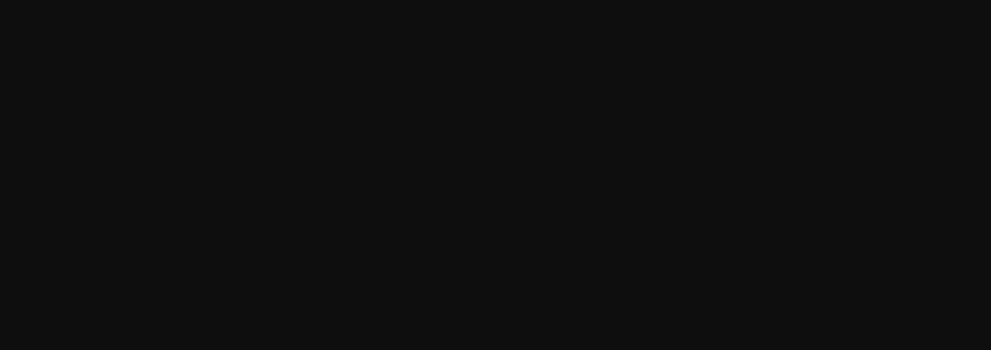
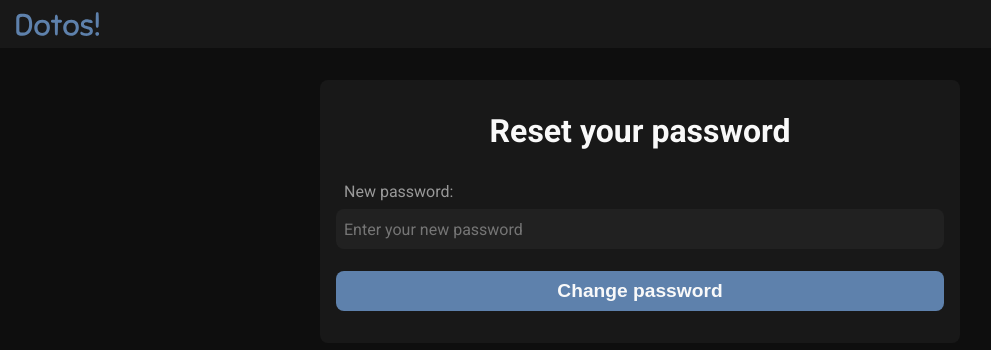
Before and after one commit to GessioMori/dotos-react, a React (Vite) app: page /changepassword/1 in a window 1280 px wide. Before the commit this address had no page. Shown: the top 350 px of the page, without its empty margins (0-991 px from the left). Built offline with nearby package versions, Linux system fonts and the light colour scheme; no server answers.

Commit message:
implements password recovery and change

```diff
--- a/src/Router.tsx
+++ b/src/Router.tsx
@@ -1,5 +1,6 @@
 import { Route, Routes } from 'react-router-dom'
 import { DefaultLayout } from './layouts/DefaultLayout'
+import { ChangePassword } from './pages/ChangePassword'
 import { Home } from './pages/Home'
 import { RecoverPassword } from './pages/RecoverPassword'
 import { SignIn } from './pages/SignIn'
@@ -12,6 +13,7 @@
         <Route path="/signin" element={<SignIn />} />
         <Route path="/signup" element={<SignUp />} />
         <Route path="/recover" element={<RecoverPassword />} />
+        <Route path="/changepassword/:token" element={<ChangePassword />} />
         <Route path="/dashboard" element={<Home />} />
       </Route>
     </Routes>
--- a/src/components/Container.styles.ts
+++ b/src/components/Container.styles.ts
@@ -12,6 +12,10 @@
   border-radius: 8px;
 
   background-color: ${(props) => props.theme.dark800};
+
+  & > p {
+    text-align: center;
+  }
 
   form {
     display: flex;
--- a/src/layouts/DefaultLayout.tsx
+++ b/src/layouts/DefaultLayout.tsx
@@ -28,13 +28,17 @@
         navigate('/dashboard')
         setIsLogged(true)
       } catch {
-        if (pathname === '/signin' || pathname === '/dashboard') {
+        if (
+          pathname === '/signin' ||
+          pathname === '/dashboard' ||
+          pathname === '/'
+        ) {
           navigate('/signin')
         }
       }
     }
-    setAuth()
-  }, [navigate, pathname])
+    !isLogged && setAuth()
+  }, [navigate, pathname, isLogged])
 
   return (
     <>
--- /dev/null
+++ b/src/pages/ChangePassword/index.tsx
@@ -0,0 +1,114 @@
+import { zodResolver } from '@hookform/resolvers/zod'
+import { useState } from 'react'
+import { SubmitHandler, useForm } from 'react-hook-form'
+import { useParams } from 'react-router-dom'
+import * as zod from 'zod'
+import { ButtonContainer } from '../../components/Button.styles'
+import { BaseContainer } from '../../components/Container.styles'
+import { InputContainer } from '../../components/Input.styles'
+import { LabelContainer } from '../../components/Label.styles'
+import { MainContainer } from '../../components/MainContainer.styles'
+import { TitleContainer } from '../../components/Title.styles'
+import { api } from '../../libs/axios'
+import { useNav } from '../../utils/useNav'
+
+const validationSchema = zod.object({
+  newPassword: zod
+    .string()
+    .min(6, { message: 'Password must have at least 6 characters' }),
+})
+
+type changePasswordInput = zod.infer<typeof validationSchema>
+
+export function ChangePassword() {
+  const { token } = useParams()
+  const [passwordChanged, setPasswordChanged] = useState<boolean>(false)
+  const navigate = useNav()
+
+  const {
+    register,
+    handleSubmit,
+    setError,
+    formState: { errors, isSubmitting },
+  } = useForm<changePasswordInput>({
+    resolver: zodResolver(validationSchema),
+  })
+
+  const onSubmit: SubmitHandler<changePasswordInput> = async ({
+    newPassword,
+  }) => {
+    await api
+      .post(`account/change-password/${token}`, { newPassword })
+      .then(() => {
+        setPasswordChanged(true)
+      })
+      .catch((err) => {
+        if (err.response && err.response.data.message === 'Invalid token.') {
+          setError(
+            'newPassword',
+            {
+              message: 'Invalid token, request password change again.',
+            },
+            { shouldFocus: false },
+          )
+        } else if (
+          err.response &&
+          err.response.data.message === 'Token expired.'
+        ) {
+          setError(
+            'newPassword',
+            {
+              message: 'Token expired, request password change again.',
+            },
+            { shouldFocus: false },
+          )
+        } else {
+          setError(
+            'newPassword',
+            { message: 'An error has occurred, please try again' },
+            { shouldFocus: false },
+          )
+        }
+      })
+  }
+
+  return (
+    <MainContainer>
+      <BaseContainer>
+        {passwordChanged ? (
+          <>
+            <TitleContainer>Your password has been changed</TitleContainer>
+            <ButtonContainer
+              marginTop={true}
+              onClick={() => navigate('/signin')}
+            >
+              Click here to sign in
+            </ButtonContainer>
+          </>
+        ) : (
+          <>
+            <TitleContainer>Reset your password</TitleContainer>
+            <form onSubmit={handleSubmit(onSubmit)} noValidate>
+              <LabelContainer htmlFor="email">New password:</LabelContainer>
+              <InputContainer
+                type="password"
+                id="password"
+                placeholder="Enter your new password"
+                marginTop={true}
+                {...register('newPassword')}
+              />
+              <p>{errors.newPassword?.message}</p>
+              <ButtonContainer
+                marginTop={true}
+                type="submit"
+                disabled={isSubmitting}
+              >
+                Change password
+              </ButtonContainer>
+            </form>
+          </>
+        )}
+      </BaseContainer>
+    </MainContainer>
+  )
+}
--- a/src/pages/RecoverPassword/index.tsx
+++ b/src/pages/RecoverPassword/index.tsx
@@ -1,5 +1,6 @@
 import { zodResolver } from '@hookform/resolvers/zod'
 import { User } from 'phosphor-react'
+import { useState } from 'react'
 import { SubmitHandler, useForm } from 'react-hook-form'
 import * as zod from 'zod'
 import { ButtonContainer } from '../../components/Button.styles'
@@ -9,6 +10,7 @@
 import { LabelContainer } from '../../components/Label.styles'
 import { MainContainer } from '../../components/MainContainer.styles'
 import { TitleContainer } from '../../components/Title.styles'
+import { api } from '../../libs/axios'
 
 const validationSchema = zod.object({
   email: zod.string().email({ message: 'Must be a valid email' }),
@@ -17,20 +19,37 @@
 type recoverPasswordInput = zod.infer<typeof validationSchema>
 
 export function RecoverPassword() {
+  const [emailConfirmation, setEmailConfirmation] = useState<boolean>(false)
+
   const {
     register,
     handleSubmit,
-    formState: { errors },
+    setError,
+    formState: { errors, isSubmitting },
   } = useForm<recoverPasswordInput>({
     resolver: zodResolver(validationSchema),
   })
 
-  const onSubmit: SubmitHandler<recoverPasswordInput> = (data) =>
-    console.log(data)
+  const onSubmit: SubmitHandler<recoverPasswordInput> = async ({ email }) => {
+    await api
+      .post('/account/recover-password', { email })
+      .then(() => {
+        setEmailConfirmation(true)
+      })
+      .catch((err) => {
+        if (err.response && err.response.data.message === 'Email not found.') {
+          setError('email', { message: 'Email not found' })
+        }
+      })
+  }
 
   return (
     <MainContainer>
       <BaseContainer>
+        {emailConfirmation ? (
+          <p>Check your inbox! An email has been sent.</p>
+        ) : (
+          <>
             <TitleContainer>Reset your password</TitleContainer>
             <form onSubmit={handleSubmit(onSubmit)} noValidate>
               <LabelContainer htmlFor="email">Email:</LabelContainer>
@@ -42,7 +61,11 @@
                 {...register('email')}
               />
               <p>{errors.email?.message}</p>
-          <ButtonContainer marginTop={true} type="submit">
+              <ButtonContainer
+                marginTop={true}
+                type="submit"
+                disabled={isSubmitting}
+              >
                 Send email
               </ButtonContainer>
             </form>
@@ -50,6 +73,8 @@
               <User size={20} />
               <p>Remember your password? Sign in!</p>
             </HelperLink>
+          </>
+        )}
       </BaseContainer>
     </MainContainer>
   )
--- a/src/pages/SignUp/index.tsx
+++ b/src/pages/SignUp/index.tsx
@@ -52,22 +52,17 @@
     password,
   }) => {
     await api
-      .post(
-        '/account',
-        {
-          email,
-          name,
-          password,
-        },
-        {
-          headers: {
-            'Content-Type': 'application/json',
-          },
-        },
-      )
+      .post('/account', {
+        email,
+        name,
+        password,
+      })
       .then(() => navigate('/signin', { replace: true }))
       .catch((err) => {
-        if (err.response.data.message === 'Email already registered.') {
+        if (
+          err.response &&
+          err.response.data.message === 'Email already registered.'
+        ) {
           setError(
             'email',
             { message: 'Email already registered' },
```
Lines whose indentation alone changed are shown as unchanged.
